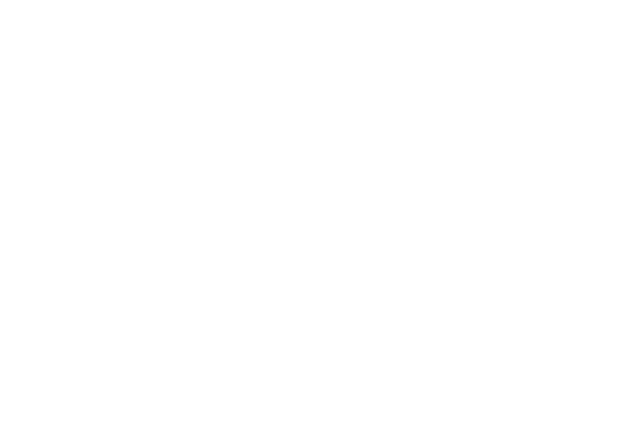
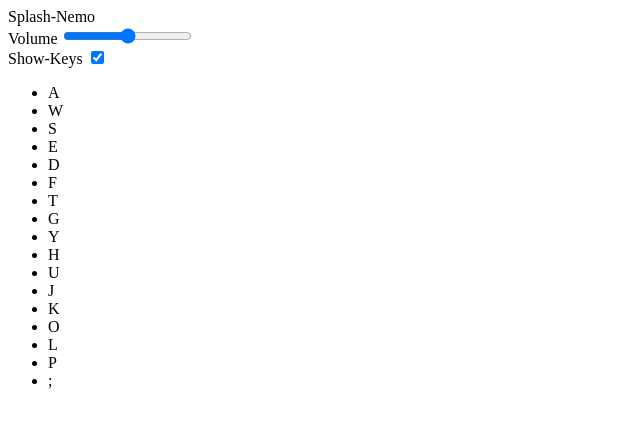
Before and after one commit to Splash-Nemo/online-piano, a plain HTML site: page index.html in a window 1280 px wide. Shown: the whole page, without its empty margins (0-640 px from the left). Drawn offline with Linux system fonts and the light colour scheme.

Commit message:
Piano keys added

```diff
--- a/index.html
+++ b/index.html
@@ -3,11 +3,47 @@
 <head>
     <meta charset="UTF-8">
     <meta name="viewport" content="width=device-width, initial-scale=1.0">
-    <title>Document</title>
+    <title>Online Piano</title>
     <link rel="stylesheet" href="style.css">
 </head>
 <body>
 
+    <div class="piano">
+        <div class="wrapper">
+            <header>
+                Splash-Nemo
+            </header>
+            <div class="volume">
+                Volume <span><input type="range" class="volume-slider" min="0" max="1" value="0.5" step="any"></span>
+            </div>
+            <div class="show-keys">
+                Show-Keys <span> <input type="checkbox" checked> </span>
+            </div>
+        </div>
+
+        <div class="keys-container">
+            <ul class="keys-list">
+                <li class="key white">A</li>
+                <li class="key black">W</li>
+                <li class="key white">S</li>
+                <li class="key black">E</li>
+                <li class="key white">D</li>
+                <li class="key white">F</li>
+                <li class="key black">T</li>
+                <li class="key white">G</li>
+                <li class="key black">Y</li>
+                <li class="key white">H</li>
+                <li class="key black">U</li>
+                <li class="key white">J</li>
+                <li class="key white">K</li>
+                <li class="key black">O</li>
+                <li class="key white">L</li>
+                <li class="key black">P</li>
+                <li class="key white">;</li>
+            </ul>
+        </div>
+    </div>
+
     <script src="script.js"></script>
 </body>
 </html>
```
